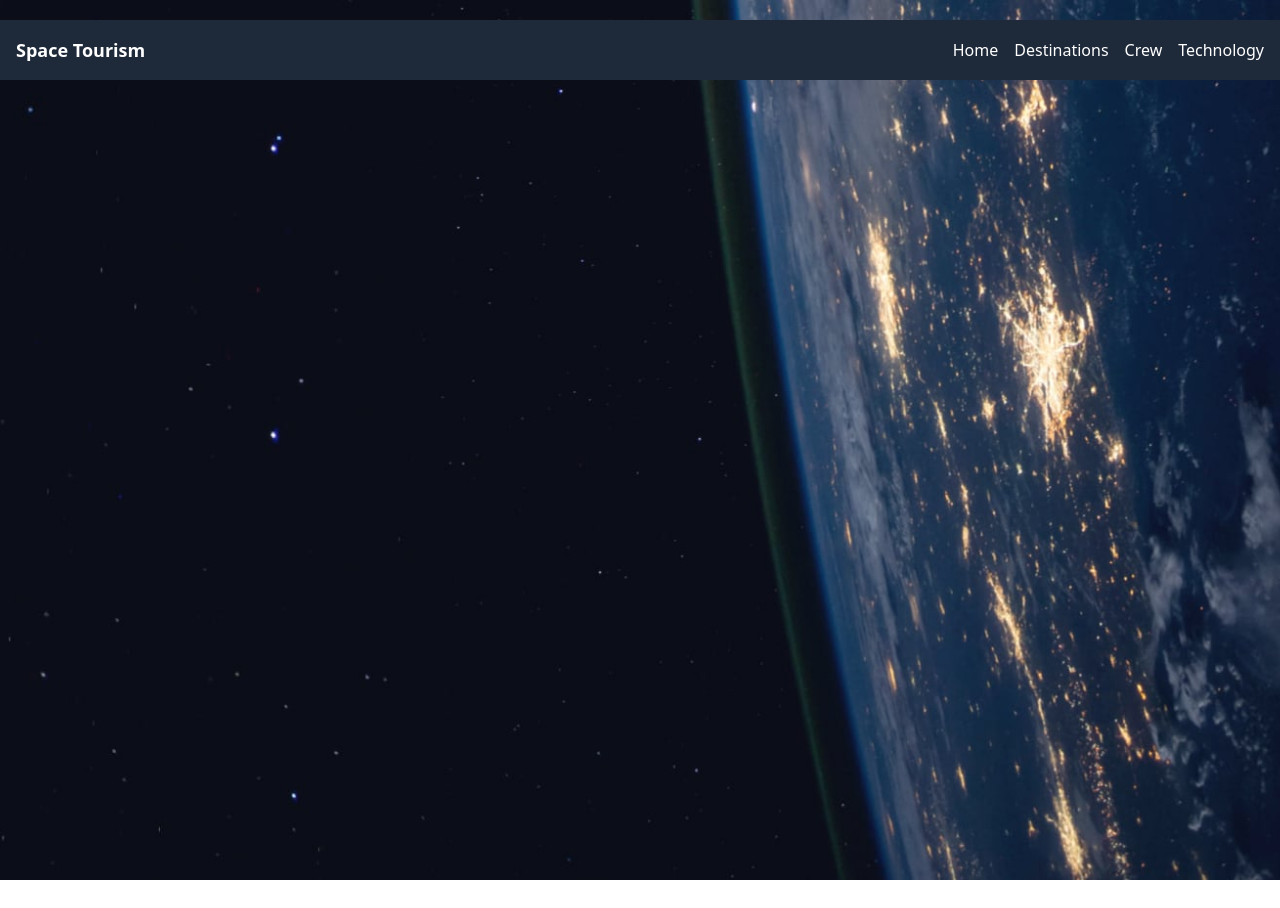
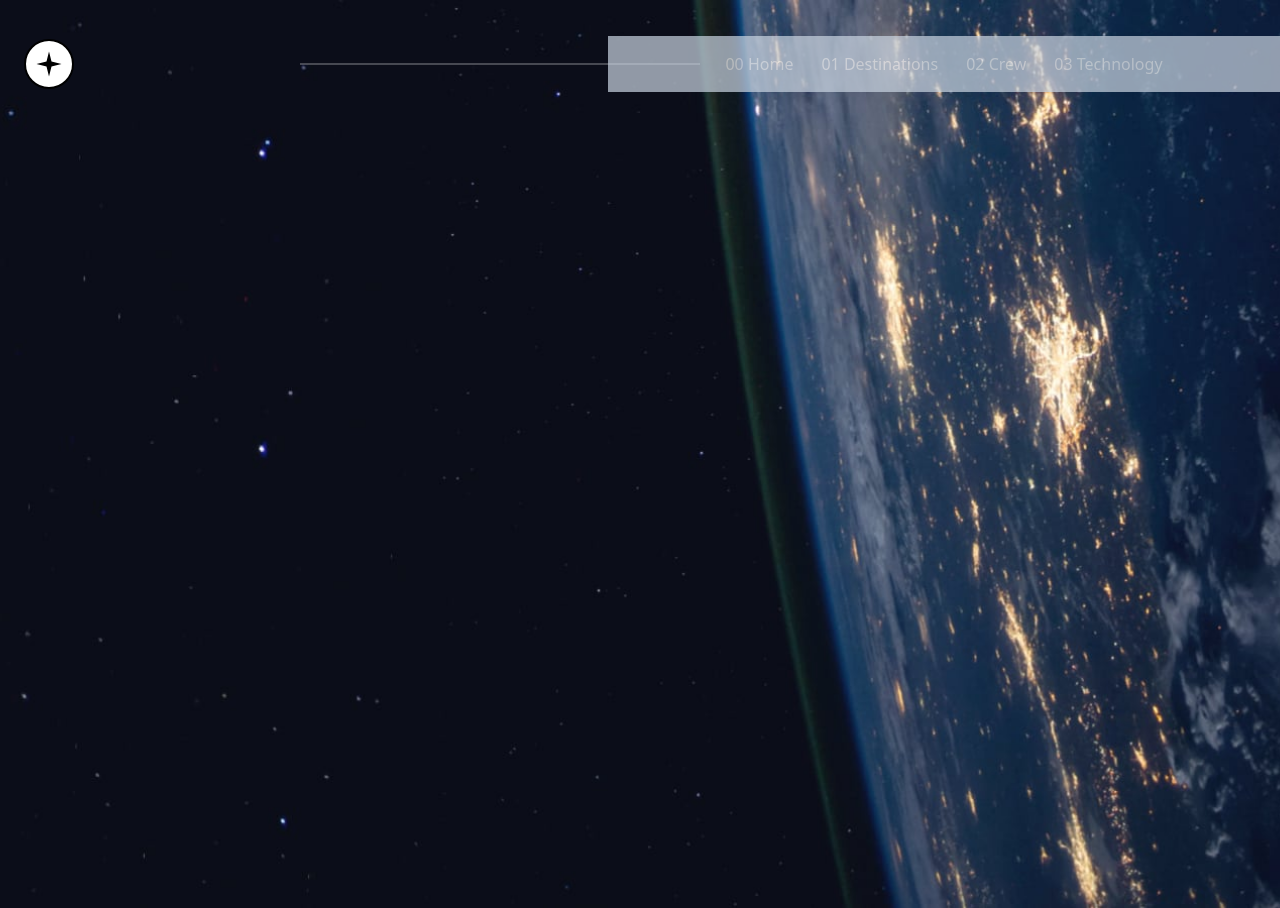
Before and after one commit to junior217/space-tourism-website, a Next.js app in the folder space-tourism/: page / in a window 1280 px wide. Before the commit the page ends 880 px from the top, so only its background shows below. Built offline with nearby package versions, Linux system fonts and the light colour scheme.

Commit message:
added SVGS AND Made link better

```diff
--- a/space-tourism/app/NavBar.tsx
+++ b/space-tourism/app/NavBar.tsx
@@ -1,13 +1,20 @@
+import Link from 'next/link';
+import { CircleStarSVG, StraightLineSVG } from './components/SvgImg';
 export default function NavBar() {
   return (
-    <nav className="mt-5 w-fill flex items-center justify-between p-4 bg-gray-800 text-white ">
-      <div className="text-lg font-bold">Space Tourism</div>
-      <ul className="flex space-x-4">
-        <li><a href="/" className="hover:underline">Home</a></li>
-        <li><a href="/destinations" className="hover:underline">Destinations</a></li>
-        <li><a href="/crew" className="hover:underline">Crew</a></li>
-        <li><a href="/technology" className="hover:underline">Technology</a></li>
-      </ul>
+    <nav className="relative mt-5 w-fill flex items-center justify-between py-4 text-white ">
+      <div className='ml-6 w-[50px] h-[50px] flex items-center justify-center'>
+      <CircleStarSVG/>
+      </div>
+      <div className='absolute left-[300px] flex items-center justify-center'>
+      <StraightLineSVG />
+      </div>
+      <div className="w-2xl flex space-x-4 justify-center items-center py-4 bg-slate-300 opacity-70 text-white">
+        <Link href="/" className='text-white font-se px-1.5 '>00 Home</Link>
+        <Link href="/" className='text-white font-se px-1.5 '>01 Destinations</Link>
+        <Link href="/" className='text-white font-se px-1.5 '>02 Crew</Link>
+        <Link href="/" className='text-white font-se px-1.5 '>03 Technology</Link>
+      </div>
     </nav>
   );
 }
--- /dev/null
+++ b/space-tourism/app/components/SvgImg.tsx
@@ -0,0 +1,20 @@
+export function CircleStarSVG() {
+  return (
+    <svg width="100" height="100" viewBox="0 0 100 100" xmlns="http://www.w3.org/2000/svg">
+      <circle cx="50" cy="50" r="48" stroke="black" strokeWidth="4" fill="white" />
+      <path
+        d="M50 25 L55 45 L75 50 L55 55 L50 75 L45 55 L25 50 L45 45 Z"
+        fill="black"
+      />
+    </svg>
+  );
+}
+
+// components/StraightLineSVG.tsx
+export function StraightLineSVG() {
+  return (
+    <svg width="400" height="40" viewBox="0 0 400 40" xmlns="http://www.w3.org/2000/svg">
+      <line x1="0" y1="20" x2="400" y2="20" stroke="white" strokeWidth="0.5" />
+    </svg>
+  );
+}
```
